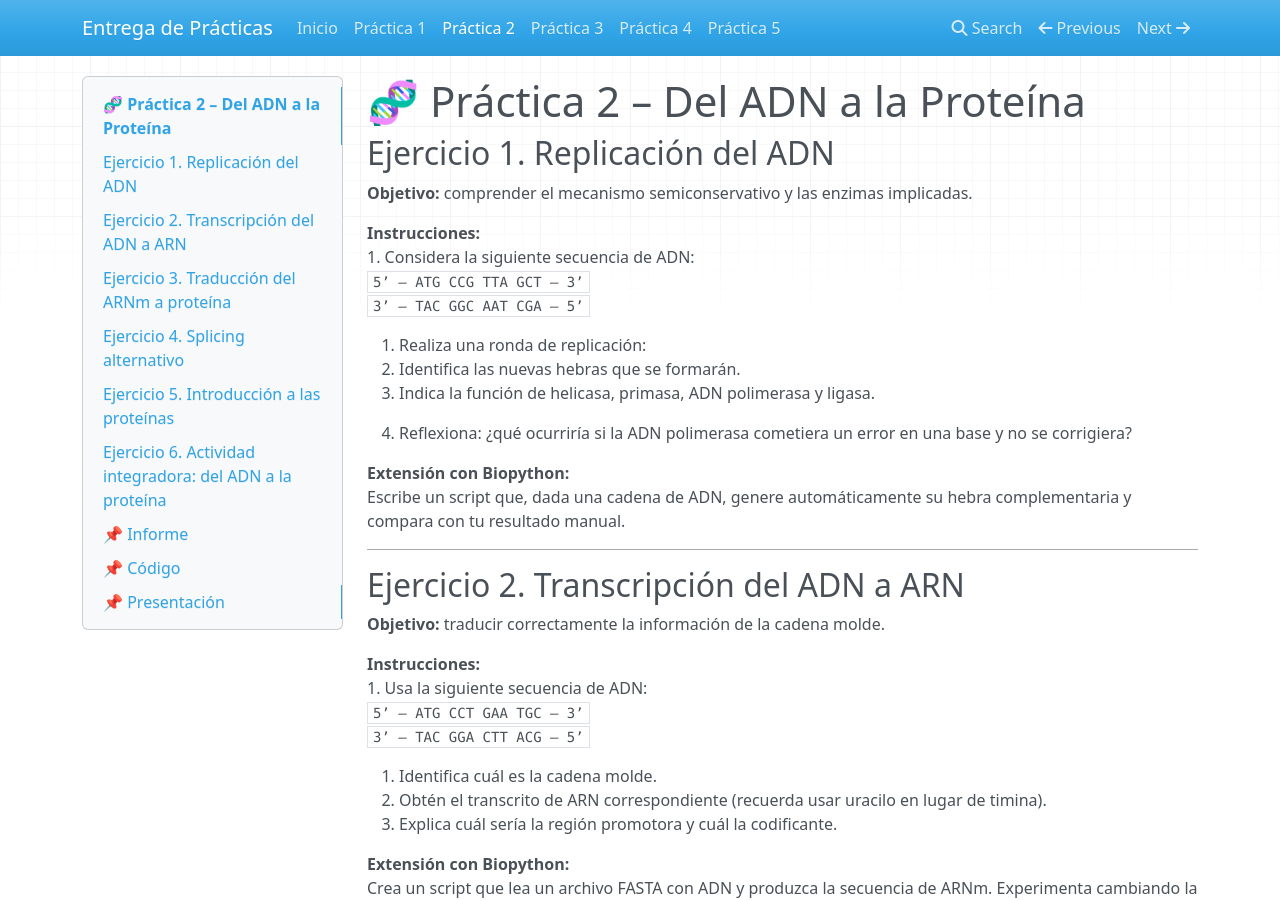
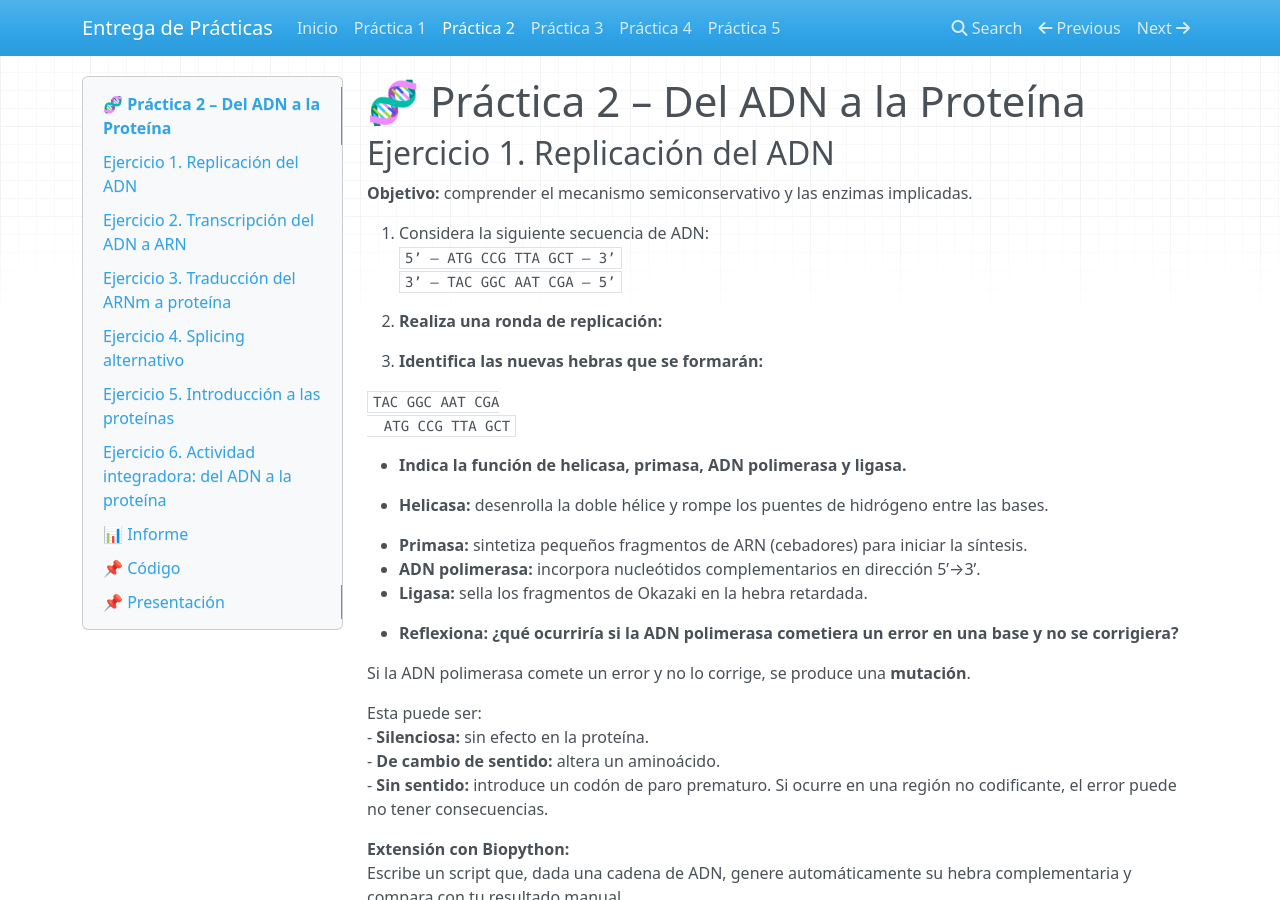
Before and after one commit to giselabcruz/bioinformatics, an MkDocs documentation site: the page built from docs/practica2.md, in a window 1280 px wide and 900 px high. Built offline with MkDocs 1.6.1, drawn with Linux system fonts in a browser that asks for light colours; nearby versions of some CDN libraries.

Commit message:
Exercise 1 theoric part

````diff
--- a/docs/practica2.md
+++ b/docs/practica2.md
@@ -3,16 +3,36 @@
 ## Ejercicio 1. Replicación del ADN
 **Objetivo:** comprender el mecanismo semiconservativo y las enzimas implicadas.
 
-**Instrucciones:**
 1. Considera la siguiente secuencia de ADN:
    `5’ – ATG CCG TTA GCT – 3’`
    `3’ – TAC GGC AAT CGA – 5’`
 
-2. Realiza una ronda de replicación:
-   - Identifica las nuevas hebras que se formarán.
-   - Indica la función de helicasa, primasa, ADN polimerasa y ligasa.
+2. **Realiza una ronda de replicación:**
 
-3. Reflexiona: ¿qué ocurriría si la ADN polimerasa cometiera un error en una base y no se corrigiera?
+- **Identifica las nuevas hebras que se formarán:**
+
+  ```
+  TAC GGC AAT CGA
+  ATG CCG TTA GCT
+  ```
+
+- **Indica la función de helicasa, primasa, ADN polimerasa y ligasa.**
+
+  - **Helicasa:** desenrolla la doble hélice y rompe los puentes de hidrógeno entre las bases.
+  - **Primasa:** sintetiza pequeños fragmentos de ARN (cebadores) para iniciar la síntesis.
+  - **ADN polimerasa:** incorpora nucleótidos complementarios en dirección 5’→3’.
+  - **Ligasa:** sella los fragmentos de Okazaki en la hebra retardada.
+
+3. **Reflexiona: ¿qué ocurriría si la ADN polimerasa cometiera un error en una base y no se corrigiera?**
+
+   Si la ADN polimerasa comete un error y no lo corrige, se produce una **mutación**.
+
+   Esta puede ser:
+   - **Silenciosa:** sin efecto en la proteína.
+   - **De cambio de sentido:** altera un aminoácido.
+   - **Sin sentido:** introduce un codón de paro prematuro.
+   Si ocurre en una región no codificante, el error puede no tener consecuencias.
+
 
 **Extensión con Biopython:**
 Escribe un script que, dada una cadena de ADN, genere automáticamente su hebra complementaria y compara con tu resultado manual.
@@ -101,7 +121,7 @@ El pipeline debe informar de cada paso y producir las tres salidas: hebra comple
 
 ---
 
-## 📌 Informe
+## 📊 Informe
 - Informe en PDF con formato académico:
 
 
````
